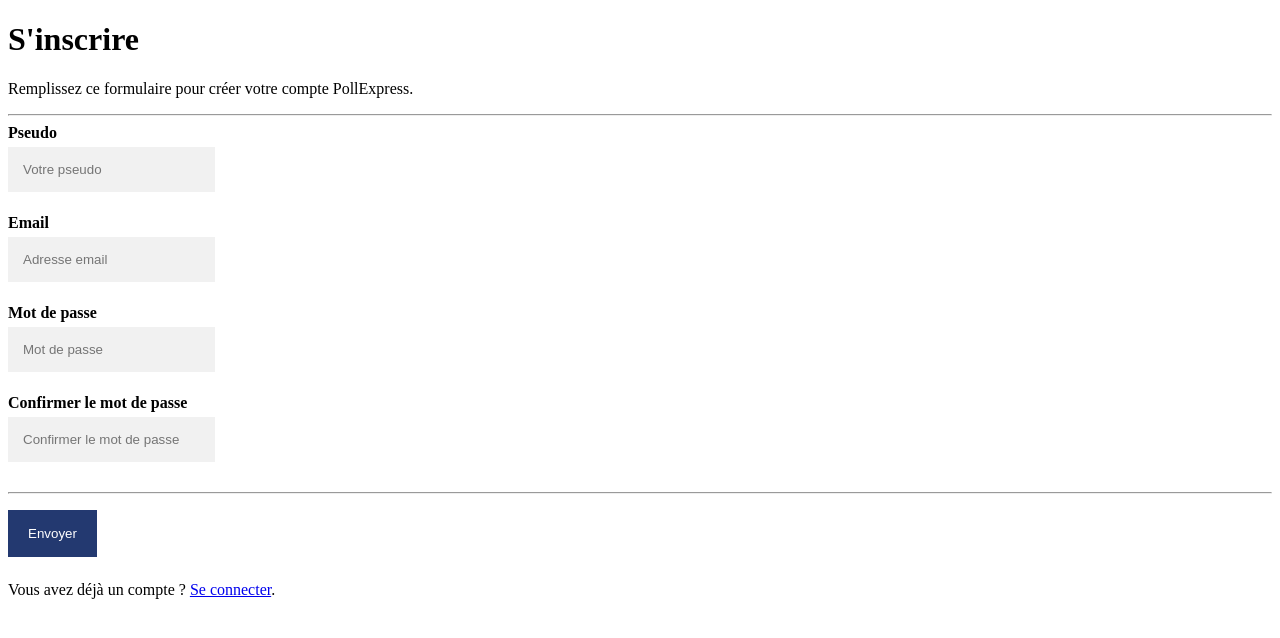
After one commit to tristan-gaido/PollExpress, a PHP site: page /inscription.php in a window 1280 px wide. The commit adds this page. Shown: the top 638 px of the page. Run offline with PHP 8.4, Linux system fonts and the light colour scheme.

Commit message:
Add files via upload

```diff
--- /dev/null
+++ b/BDD.php
@@ -0,0 +1,17 @@
+<?php
+
+$host = "webinfo";
+$dbname = "gaidot";
+$password = "passedemot";
+$username = "gaidot";
+
+try {
+    $pdo = new PDO("mysql:host=$host;dbname=$dbname", $username, $password);
+  	}
+  catch (PDOException $e) {
+
+    die("Probleme SQL $dbname :" . $e->getMessage());
+
+  }
+
+?>
--- /dev/null
+++ b/inscription.php
@@ -0,0 +1,158 @@
+<?php
+session_start();
+
+include('./BDD.php');
+
+
+
+  if (isset($_SESSION['id'])){   //si une session existe déja (= utilisateur connecté) on redirige vers la page d'accueil
+    header('Location: index.php');
+    exit;
+  }
+
+if(!empty($_POST)){ //si le formulaire est vide ne rien faire
+    extract($_POST); //extrait les valeurs du form en 4 variables $pseudo $email $mdp $confmdp
+
+
+    $ok = true;
+
+    if (isset($_POST['inscription'])){ //test pour le formulaire "inscription"
+
+      //htmlentites = pour éviter les injections, trim = enleve les espaces au début et a la fin
+      $pseudo = htmlentities(trim($pseudo));
+      $email = htmlentities(strtolower(trim($email)));
+      $mdp = trim($mdp);
+      $confmdp = trim($confmdp);
+
+      // Verif pseudo
+      if(empty($pseudo)){
+        $ok = false;
+        $er_pseudo = ("Le pseudo est vide");
+      }
+      else{
+
+        //Verif que le pseudo existe pas déjà
+		$stmt = $pdo->prepare("SELECT * FROM User WHERE pseudo=?");
+		$stmt->execute([$pseudo]);
+		$req_pseudo = $stmt->fetch();
+		if ($req_pseudo) {
+			$ok = false;
+			$er_pseudo = "Ce pseudo existe déjà";
+        }
+    }
+
+   /* elseif(strlen($mdp)<6){
+        $ok = false;
+        $er_mdp = "Le mot de passe doit faire au minimum 6 caractères." */
+
+      // Verif email
+      if(empty($email)){
+        $ok = false;
+        $er_mail = "L'email est vide";
+
+       //on verif que le mail est dans un format mail
+      }elseif(!preg_match("/^[a-z0-9\-_.]+@[a-z]+\.[a-z]{2,3}$/i", $email)){
+        $ok = false;
+        $er_email = "L'email est invalide";
+
+      }else{
+
+        //On check dans la base de donnée si le mail existe déjà
+		$stmt = $pdo->prepare("SELECT * FROM User WHERE email=?");
+		$stmt->execute([$email]);
+		$req_email = $stmt->fetch();
+		if ($req_email) {
+			$ok = false;
+			$er_email = "Ce mail existe déjà";
+        }
+    }
+
+      // Verif du mot de passe
+      if(empty($mdp)) {
+        $ok = false;
+        $er_mdp = "Le mot de passe est vide";
+
+ 	  //verif que la confirmation du mp est valide
+      }elseif($mdp != $confmdp){
+        $ok = false;
+        $er_mdp = "Les deux mots de passe ne correspondent pas";
+      }
+
+      //on execute la requete sql si toutes les conditions sont valides
+      if($ok){
+
+        $mdp = crypt($mdp, '$6$rounds=5000$pollexpresslesangdelaveine$'); //cryptage du mdp
+        $datecreation = date('Y-m-d H:i:s');
+
+        $req = $pdo->prepare("INSERT INTO User SET pseudo = :pseudo, motdepasse = :motdepasse, email = :email, date_creation = :datecreation");
+        $req->execute(array('pseudo' => $pseudo, 'motdepasse' => $mdp, 'email' => $email, 'datecreation' => $datecreation));
+
+
+        header('Location: index.php'); //redirection vers la page index.php
+        exit;
+      }
+    }
+  }
+?>
+
+<!DOCTYPE html>
+<html lang="fr">
+  <head>
+    <meta charset="utf-8">
+    <meta http-equiv="X-UA-Compatible" content="IE=edge">
+    <meta name="viewport" content="width=device-width, initial-scale=1">
+    <link rel="stylesheet" href="registerlogin.css" media="screen" type="text/css" />
+    <title>Inscription</title>
+  </head>
+  <body>
+    <form method="post">
+    	<div class="container">
+    		<h1>S'inscrire</h1>
+    		<p>Remplissez ce formulaire pour créer votre compte PollExpress.</p>
+    		<hr>
+		      	<?php
+		        if (isset($er_pseudo)){
+		        ?>
+		          <div><?= $er_pseudo ?></div>
+		        <?php
+		        }
+		      ?>
+		  <label for="pseudo"><b>Pseudo</b></label>
+		  <br>
+	      <input type="text" placeholder="Votre pseudo" name="pseudo" value="<?php if(isset($pseudo)){ echo $pseudo; }?>" id="pseudo">
+	      <br>
+
+		      <?php
+		        if (isset($er_email)){
+		        ?>
+		          <div><?= $er_email ?></div>
+		        <?php
+		        }
+		      ?>
+		  <label for="email"><b>Email</b></label>
+		  <br>
+	      <input type="email" placeholder="Adresse email" name="email" value="<?php if(isset($email)){ echo $email; }?>" id="email">
+	      <br>
+		      <?php
+		        if (isset($er_mdp)){
+		        ?>
+		          <div><?= $er_mdp ?></div>
+		        <?php
+		        }
+		      ?>
+		  <label for="password"><b>Mot de passe</b></label>
+		  <br>
+	      <input type="password" placeholder="Mot de passe" name="mdp" id="mdp" required>
+	      <br>
+	      <label for="password"><b>Confirmer le mot de passe</b></label>
+	      <br>
+	      <input type="password" placeholder="Confirmer le mot de passe" name="confmdp" id="confmdp" required>
+	      <hr>
+	      <button type="submit" name="inscription" class="boutonform">Envoyer</button>
+      </div>
+      	<div class="container login">
+    		<p>Vous avez déjà un compte ? <a href="login.php">Se connecter</a>.</p>
+  		</div>
+    </form>
+  </body>
+</html>
--- /dev/null
+++ b/registerlogin.css
@@ -0,0 +1,29 @@
+
+/* Full-width input fields */
+input[type=text], input[type=password], input[type=email], input[type=url] {
+
+  padding: 15px;
+  margin: 5px 0 22px 0;
+  display: inline-block;
+  border: none;
+  background: #f1f1f1;
+}
+
+input[type=text]:focus, input[type=password]:focus, input[type=email]:focus, input[type=url]:focus {
+  background-color: #ddd;
+  outline: none;
+}
+
+.boutonform {
+  background-color: #0C2461;
+  color: white;
+  padding: 16px 20px;
+  margin: 8px 0;
+  border: none;
+  cursor: pointer;
+  opacity: 0.9;
+}
+
+.boutonform:hover {
+  opacity:1;
+}
```
Also changed, not shown: deconnexion.php (added, +9 -0 lines), index.php (+78 -11 lines), login.php (added, +102 -0 lines), postersondage.php (added, +100 -0 lines), styles.css (added, +40 -0 lines).
